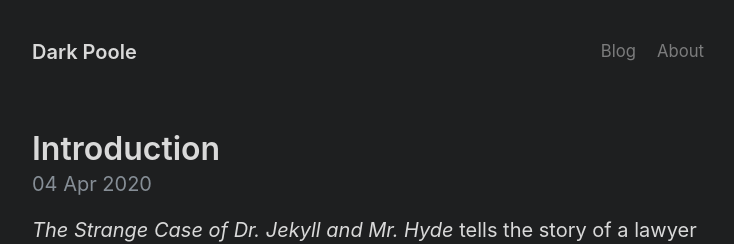
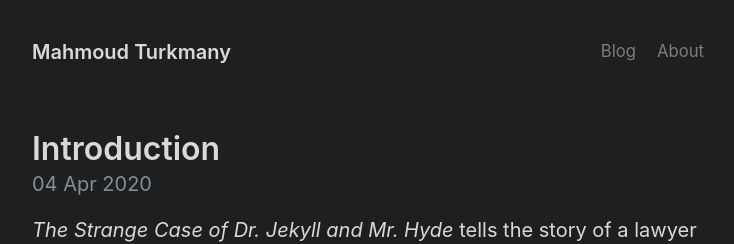
Before and after one commit to turkmany/turkmany.github.io, a Jekyll site: the page built from index.html, in a window 1280 px wide. Shown: the top 244 px of the page, without its empty margins (272-1006 px from the left). Built offline with Jekyll 4.4.1, drawn with Linux system fonts in a browser that asks for light colours; the list of posts is cut into pages by our own code.

Commit message:
Update _config.yml

```diff
--- a/_config.yml
+++ b/_config.yml
@@ -1,5 +1,5 @@
 # Setup
-title: Dark Poole
+title: Mahmoud Turkmany
 url: https://getpoole.com
 paginate: 1
 baseurl: ""
```
